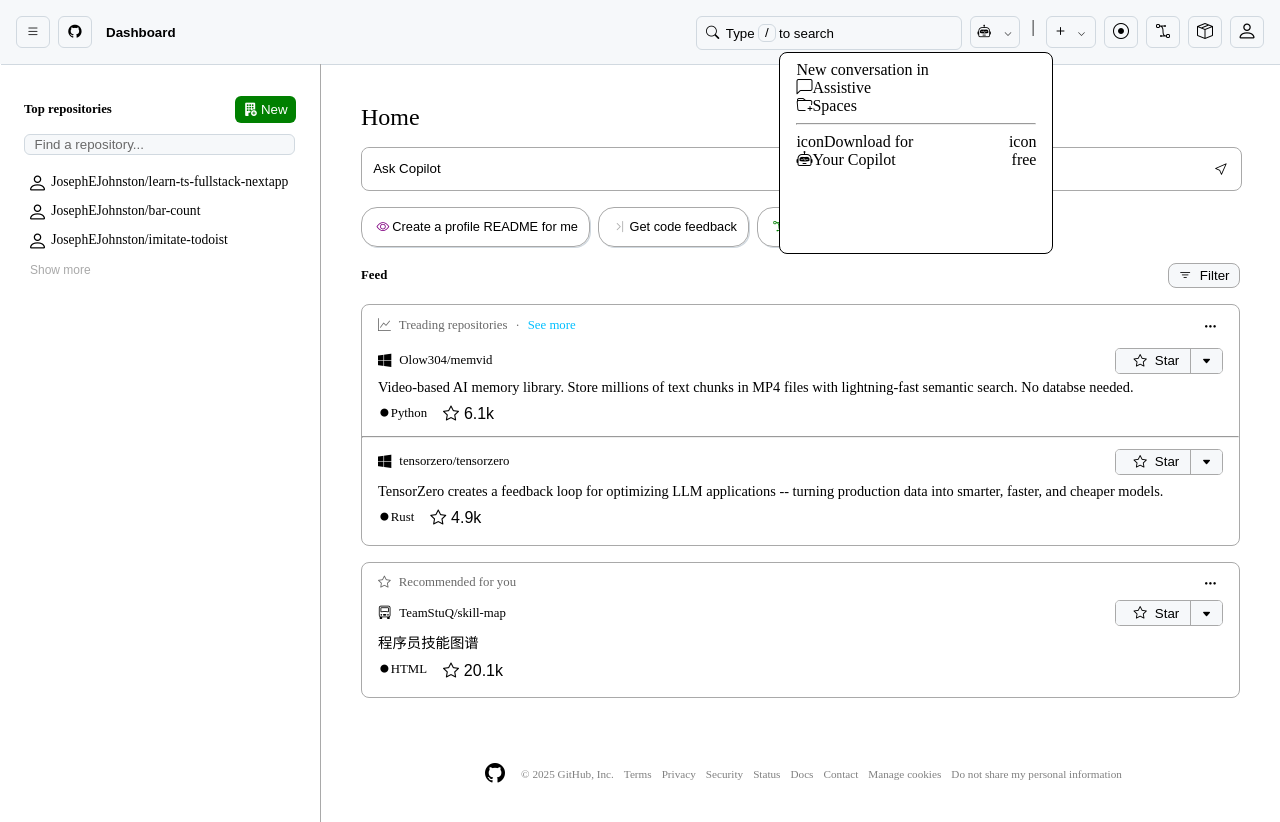
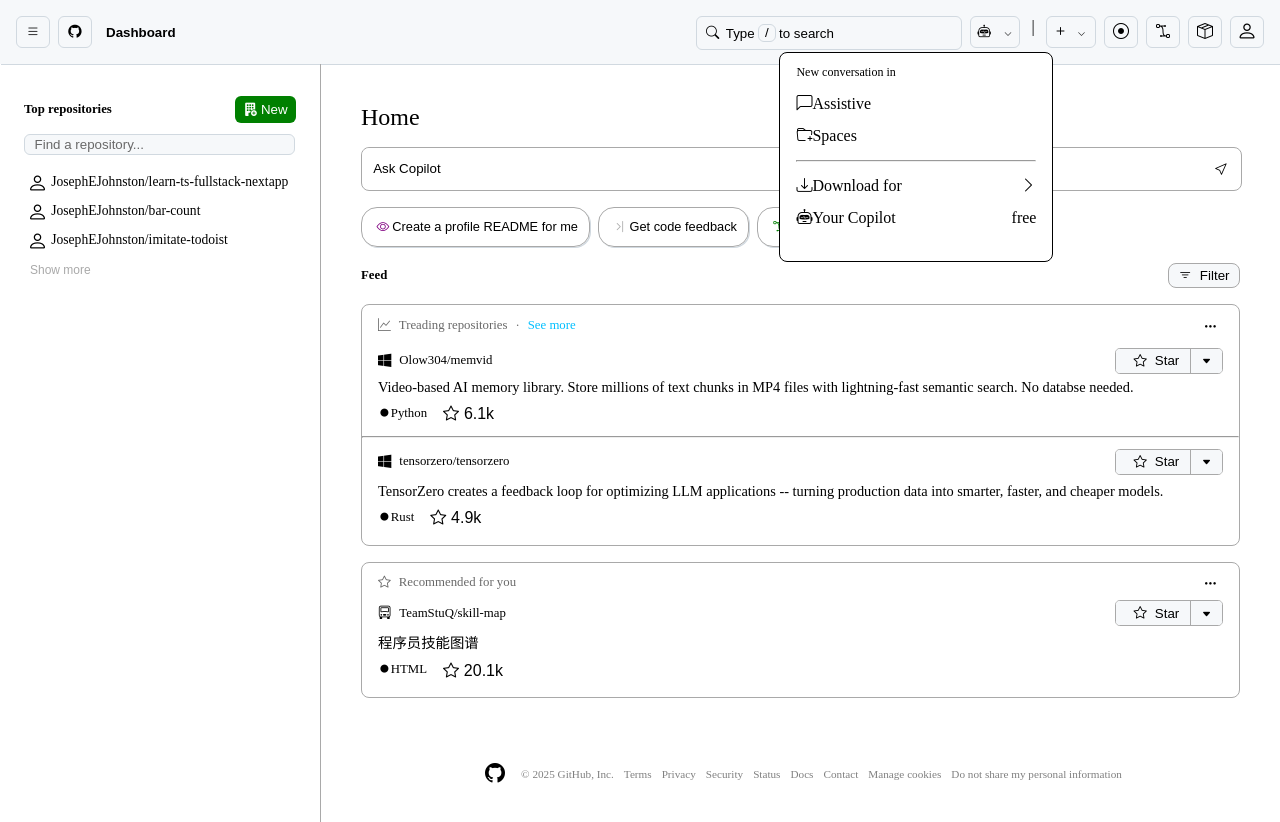
Before and after one commit to JosephEJohnston/github-imitated-front, a Next.js app: page / in a window 1280 px wide. Both pictures are taken after a click on the button 1008 px from the left and 32 px from the top of the page. Shown: the top 822 px of the page. Built offline with nearby package versions, Linux system fonts and the light colour scheme.

Commit message:
feat: 首页，顶部右侧按钮，copilot menu，部分实现

```diff
--- a/src/components/home/header/copilot-button.module.css
+++ b/src/components/home/header/copilot-button.module.css
@@ -32,12 +32,23 @@
     top: 2.2rem;
     left: -12rem;
 
-    padding: 0.5rem 1rem;
+    padding: 0.75rem 1rem;
     height: 11.5rem;
     width: 15rem;
 
     z-index: var(--normal-z-index);
     background-color: white;
+}
+
+.copilotMenuTitle {
+    margin-bottom: 0.5rem;
+    font-size: 0.75rem;
+}
+
+.copilotMenuRowSpan {
+    display: flex;
+    height: 2rem;
+    align-items: center;
 }
 
 .copilotMenuUpperRow {
@@ -50,3 +61,7 @@
     justify-content: space-between;
     align-items: center;
 }
+
+.copilotMenuBelowRowDiv {
+    display: flex;
+}
--- a/src/components/home/header/copilot-button.tsx
+++ b/src/components/home/header/copilot-button.tsx
@@ -36,34 +36,34 @@ const CopilotButton = () => {
                 </button>
                 {showMenu && (
                     <div className={$style.copilotMenu}>
-                        <div>
+                        <div className={$style.copilotMenuTitle}>
                             New conversation in
                         </div>
                         <div className={$style.copilotMenuUpperRow}>
-                            <span><i className="bi bi-chat-left"></i></span>
-                            <span>Assistive</span>
+                            <span className={$style.copilotMenuRowSpan}><i className="bi bi-chat-left"></i></span>
+                            <span className={$style.copilotMenuRowSpan}>Assistive</span>
                         </div>
                         <div className={$style.copilotMenuUpperRow}>
-                            <span><i className="bi bi-folder-plus"></i></span>
-                            <span>Spaces</span>
+                            <span className={$style.copilotMenuRowSpan}><i className="bi bi-folder-plus"></i></span>
+                            <span className={$style.copilotMenuRowSpan}>Spaces</span>
                         </div>
                         <hr/>
                         <div className={$style.copilotMenuBelowRow}>
-                            <div>
-                                <span>icon</span>
-                                <span>Download for</span>
+                            <div className={$style.copilotMenuBelowRowDiv}>
+                                <span className={$style.copilotMenuRowSpan}><i className="bi bi-download"></i></span>
+                                <span className={$style.copilotMenuRowSpan}>Download for</span>
                             </div>
-                            <div>
-                                <span>icon</span>
+                            <div className={$style.copilotMenuBelowRowDiv}>
+                                <span className={$style.copilotMenuRowSpan}><i className="bi bi-chevron-right"></i></span>
                             </div>
                         </div>
                         <div className={$style.copilotMenuBelowRow}>
-                            <div>
-                                <span><i className="bi bi-robot"></i></span>
-                                <span>Your Copilot</span>
+                            <div className={$style.copilotMenuBelowRowDiv}>
+                                <span className={$style.copilotMenuRowSpan}><i className="bi bi-robot"></i></span>
+                                <span className={$style.copilotMenuRowSpan}>Your Copilot</span>
                             </div>
-                            <div>
-                                <span>free</span>
+                            <div className={$style.copilotMenuBelowRowDiv}>
+                                <span className={$style.copilotMenuRowSpan}>free</span>
                             </div>
                         </div>
                     </div>
```
